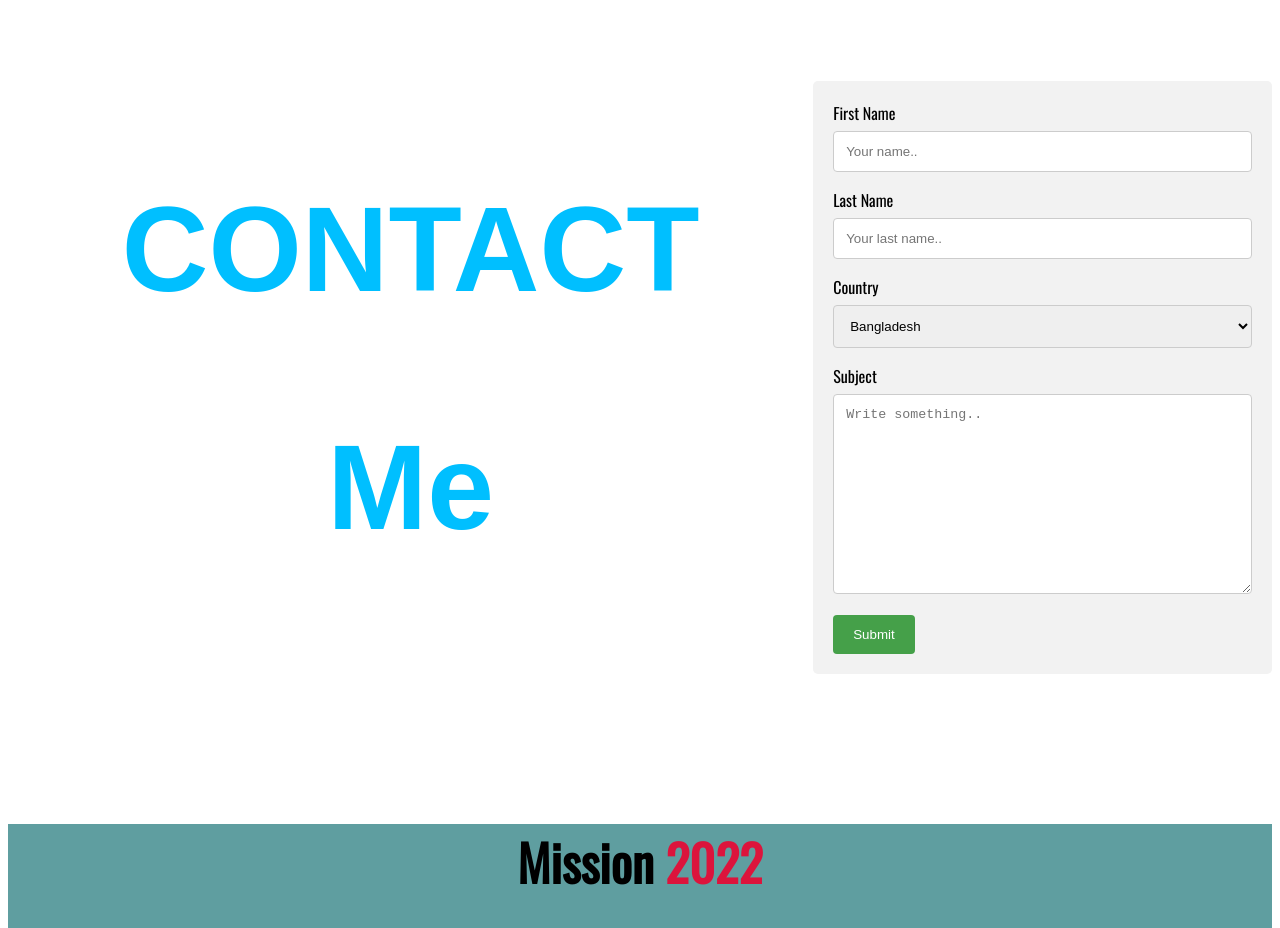
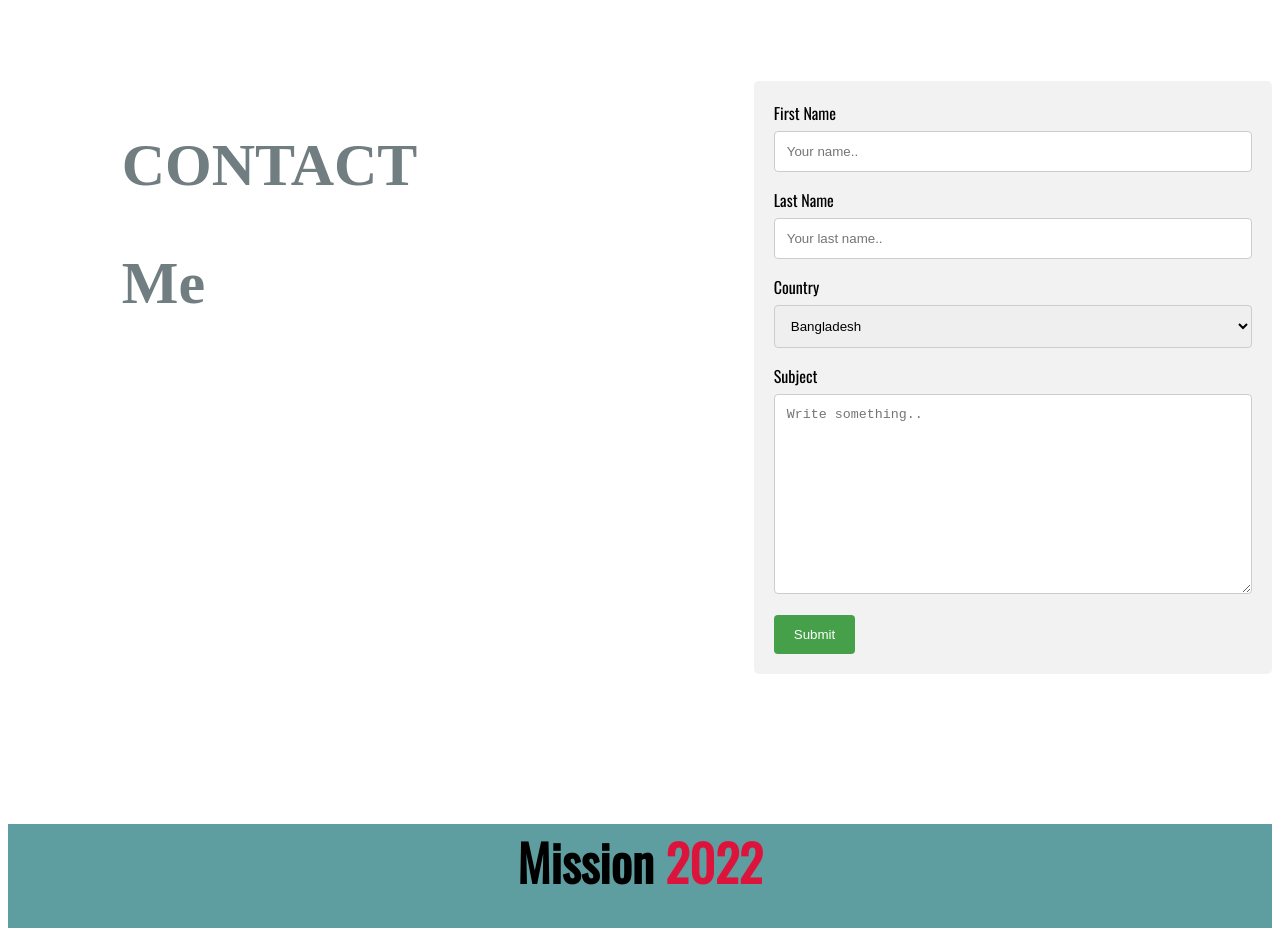
Before and after one commit to AntorPoddar/assignment-portfolio, a plain HTML site: page index.html in a window 1280 px wide. Shown: the part 2160-3088 px from the top of the page. Drawn offline with nearby package versions, Linux system fonts and the light colour scheme.

Commit message:
last commit

```diff
--- a/style.css
+++ b/style.css
@@ -76,12 +76,10 @@ h1{
 
 }
 #contact{
-   color: deepskyblue;
-   text-align: center;
-   font-family: fantasy;
-   font-size: 120px;
-}
-
+   color: rgb(112, 125, 129);
+   text-align: top right;
+   font-family: 'Times New Roman', Times, serif;
+   font-size: 60px;}
 input[type=text], select, textarea {
     width: 100%;
     padding: 12px;
```
Also changed, not shown: index.html (line endings or trailing spaces).
